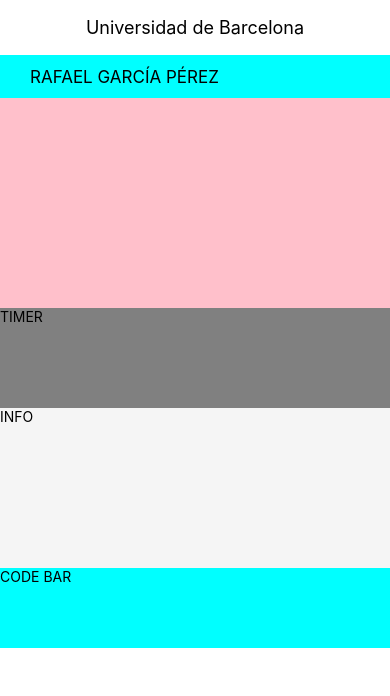
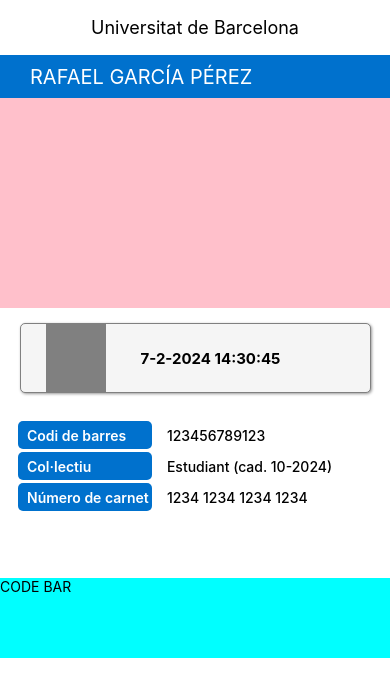
Before and after one commit to Rafael3994/student-card, a React Native app: screen / in a window 390 px wide. Shown: the top 696 px of the page. Built offline with nearby package versions, Linux system fonts and the light colour scheme.

Commit message:
sectionInfo complete

```diff
--- a/App.tsx
+++ b/App.tsx
@@ -8,9 +8,6 @@
     <View style={{display: 'flex', flexDirection: 'column'}}>
       <TopBar />
            <Body />
-        <View style={{backgroundColor: 'whitesmoke', height: 160}}>
-          <Text>INFO</Text>
-        </View>
         <View style={{backgroundColor: 'cyan', height: 80}}>
           <Text>CODE BAR</Text>
         </View>
--- a/src/Body/Body.tsx
+++ b/src/Body/Body.tsx
@@ -1,12 +1,14 @@
 import { View } from "react-native";
 import SectionPhoto from "./components/SectionLogo/SectionPhoto";
 import Timer from "./components/Timer";
+import SectionInfo from "./SectionInfo/SectionInfo";
 
 const Body = () => {
     return (
         <View>
             <SectionPhoto />
             <Timer />
+            <SectionInfo />
         </View>
     );
 };
--- /dev/null
+++ b/src/Body/SectionInfo/SectionInfo.tsx
@@ -0,0 +1,62 @@
+import { View, Text, StyleSheet } from "react-native";
+
+const SectionInfo = () => {
+    // Codi de barras = 12 digitos
+    // Número de carnet = 16 digitos
+    return (
+        <View style={{ height: 160, marginTop: 10 }}>
+            <View style={{ marginLeft: 18 }}>
+                <View style={styles.flexRow}>
+                    <View style={styles.titleBox}>
+                        <Text style={styles.title}>Codi de barres</Text>
+                    </View>
+                    <View style={styles.valueBox}>
+                        <Text style={styles.value}>123456789123</Text>
+                    </View>
+                </View>
+                <View style={styles.flexRow}>
+                    <View style={styles.titleBox}>
+                        <Text style={styles.title}>Col·lectiu</Text>
+                    </View>
+                    <View style={styles.valueBox}>
+                        <Text style={styles.value}>Estudiant (cad. 10-2024)</Text>
+                    </View>
+                </View>
+                <View style={styles.flexRow}>
+                    <View style={styles.titleBox}>
+                        <Text style={styles.title}>Número de carnet</Text>
+                    </View>
+                    <View style={styles.valueBox}>
+                        <Text style={styles.value}>1234 1234 1234 1234</Text>
+                    </View>
+                </View>
+            </View>
+        </View>
+    );
+};
+
+const styles = StyleSheet.create({
+    titleBox: {
+        borderRadius: 5,
+        backgroundColor: 'rgba(0,113,205,255)',
+        height: 28,
+        width: '36%',
+        display: 'flex',
+        justifyContent: 'center',
+    },
+    title: {
+        fontSize: 14,
+        fontWeight: '600',
+        marginLeft: 9,
+        color: 'white',
+    },
+    flexRow: { display: 'flex', flexDirection: 'row', marginTop: 3 },
+    valueBox: {
+        marginLeft: 15,
+        display: 'flex',
+        justifyContent: 'center',
+    },
+    value: {fontWeight: '500'}
+})
+
+export default SectionInfo;
--- a/src/Body/components/Timer.tsx
+++ b/src/Body/components/Timer.tsx
@@ -1,11 +1,73 @@
-import { View, Text } from "react-native";
+import { useEffect, useState } from "react";
+import { View, Text, StyleSheet } from "react-native";
 
 const Timer = () => {
+
+    const getDate = () => {
+        const today = new Date();
+        const month = today.getMonth() + 1;
+        const year = today.getFullYear();
+        const date = today.getDate();
+        const hour = today.getHours();
+        const minuts = today.getMinutes();
+        const seconds = today.getSeconds();
+
+        return `${date}-${month}-${year} ${hour}:${minuts}:${seconds}`;
+      }
+    const [currentDate, setCurrentDate] = useState(getDate());
+
+    useEffect(() => {
+        const idInterval = setInterval(() => {
+            setCurrentDate(getDate()); // dayjs() always gives us the current time
+        }, 1000 * 1); // 1 second = 1000 milliseconds
+        return () => clearInterval(idInterval);
+
+    }, [currentDate])
+
     return (
-        <View style={{ backgroundColor: 'grey', height: 100 }}>
-            <Text>TIMER</Text>
+        <View style={styles.content}>
+            <View style={styles.box}>
+                <View style={{backgroundColor: 'grey', height: '100%', width: 60, marginLeft: 25}}>
+                </View>
+                <View style={styles.boxTimer}>
+                    <Text style={{fontWeight: 'bold', fontSize: 15}}>
+                        {currentDate}
+                    </Text>
+                </View>
+            </View>
         </View>
     )
 };
 
+const styles = StyleSheet.create({
+    content: {
+        height: 100,
+        display: 'flex',
+        justifyContent: 'center',
+        alignItems: 'center',
+    },
+    box: {
+        display: 'flex',
+        alignItems: 'center',
+        flexDirection: 'row',
+        height: 70, width: '90%',
+        borderWidth: 1, borderColor: 'grey', backgroundColor: 'whitesmoke', borderRadius: 5,
+        shadowColor: '#000',
+        shadowOffset: { width: 1, height: 1 },
+        shadowOpacity: 0.4,
+        shadowRadius: 3,
+        elevation: 5,
+    },
+    boxTimer: {
+        height: '100%',
+        display: 'flex',
+        flexDirection: 'row',
+        alignItems: 'center',
+        marginLeft: 35
+    },
+    timerText: {
+
+    }
+});
+
 export default Timer;
--- a/src/TopBar/components/HeaderBar.tsx
+++ b/src/TopBar/components/HeaderBar.tsx
@@ -8,7 +8,7 @@
             }}
             ></View>
             <View style={{ ...styles.buttom, ...styles.title }}>
-                <Text style={{ fontSize: 18 }}>Universidad de Barcelona</Text>
+                <Text style={{ fontSize: 18 }}>Universitat de Barcelona</Text>
             </View>
             <View style={{
                 ...styles.buttom,
--- a/src/TopBar/components/NameBar.tsx
+++ b/src/TopBar/components/NameBar.tsx
@@ -13,12 +13,12 @@
         width: '100%',
         height: 43,
         justifyContent: 'center',
-        // alignItems: 'center',
-        backgroundColor: 'cyan',
+        backgroundColor: 'rgba(0,113,205,255)',
     },
     text: {
+        color: 'white',
         marginLeft: 30,
-        fontSize: 17,
+        fontSize: 20,
         fontWeight: '400',
     }
 });
```
